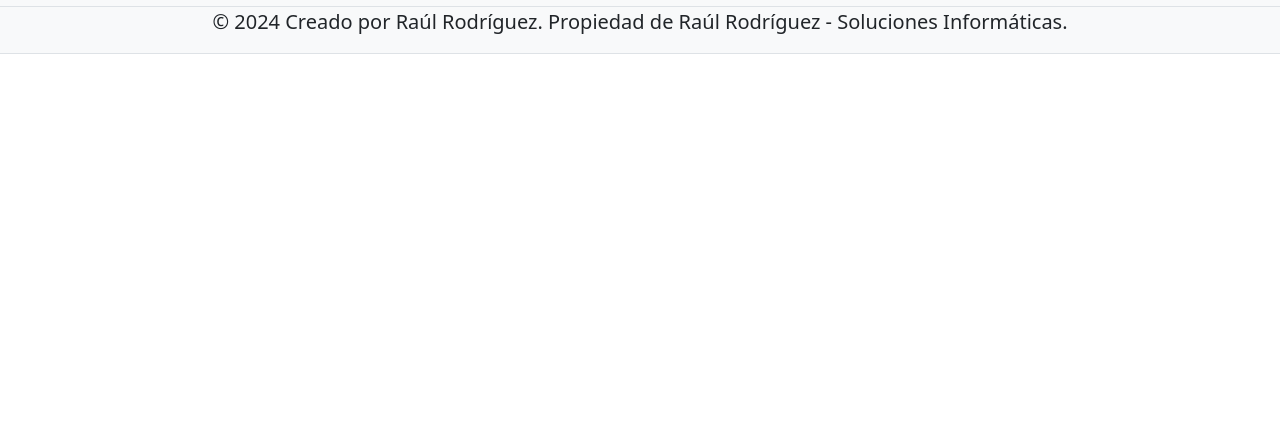
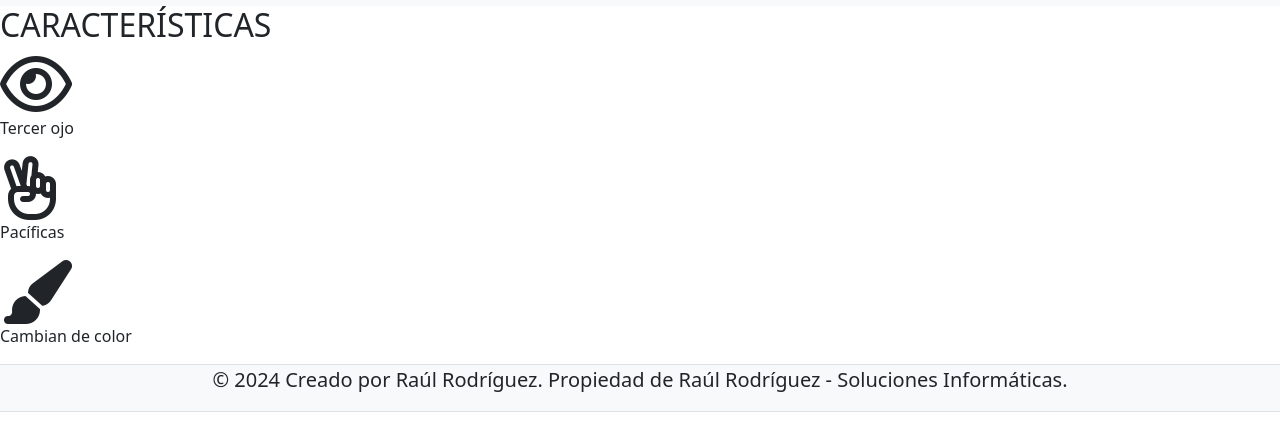
Before and after one commit to SickBoossS/CVRaulRC, a plain HTML site: page index.html in a window 1280 px wide. Shown: the part 122-552 px from the top of the page. Drawn offline with nearby package versions, Linux system fonts and the light colour scheme.

Commit message:
agregar iconos

```diff
--- a/index.html
+++ b/index.html
@@ -43,7 +43,25 @@
         </div>
     </div>
 </nav>
+<article class="características">
+    <h2>CARACTERÍSTICAS</h2>
+    <div class="contenedor">
+    <div class="icono">
+        <i class="fa-regular fa-eye fa-4x"></i>
+        <p>Tercer ojo</p>
+    </div>
 
+    <div class="icono">
+        <i class="fa-regular fa-hand-peace fa-4x"></i>
+        <p>Pacíficas</p>
+    </div>
+
+    <div class="icono">
+        <i class="fa-solid fa-paintbrush fa-4x"></i>
+        <p>Cambian de color</p>
+    </div>
+    </div>
+    </article>
 <footer class="bg-light d-flex flex-column align-items-center fs-5 border-top border-top-5 border-bottom border-bottom-5">
     <p>© 2024 Creado por Raúl Rodríguez. Propiedad de Raúl Rodríguez - Soluciones Informáticas.</p>
 </footer>
```
